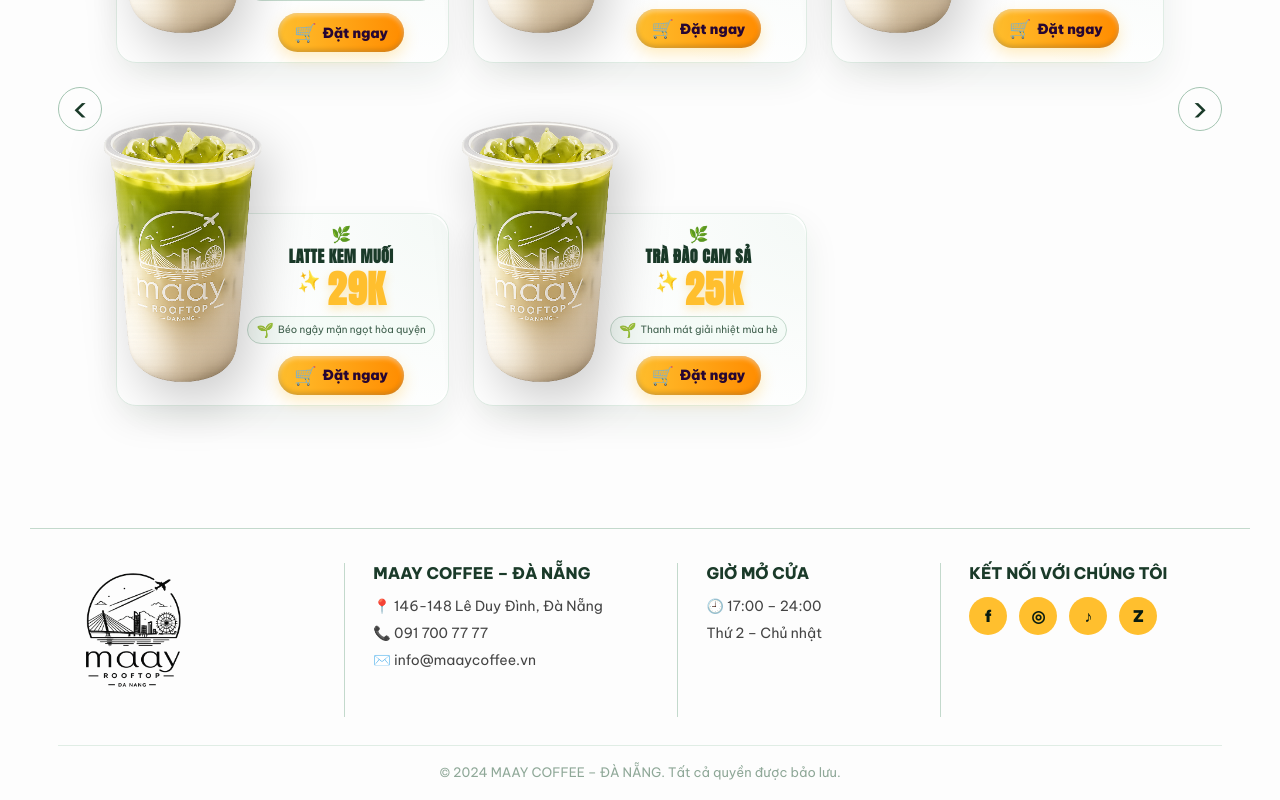
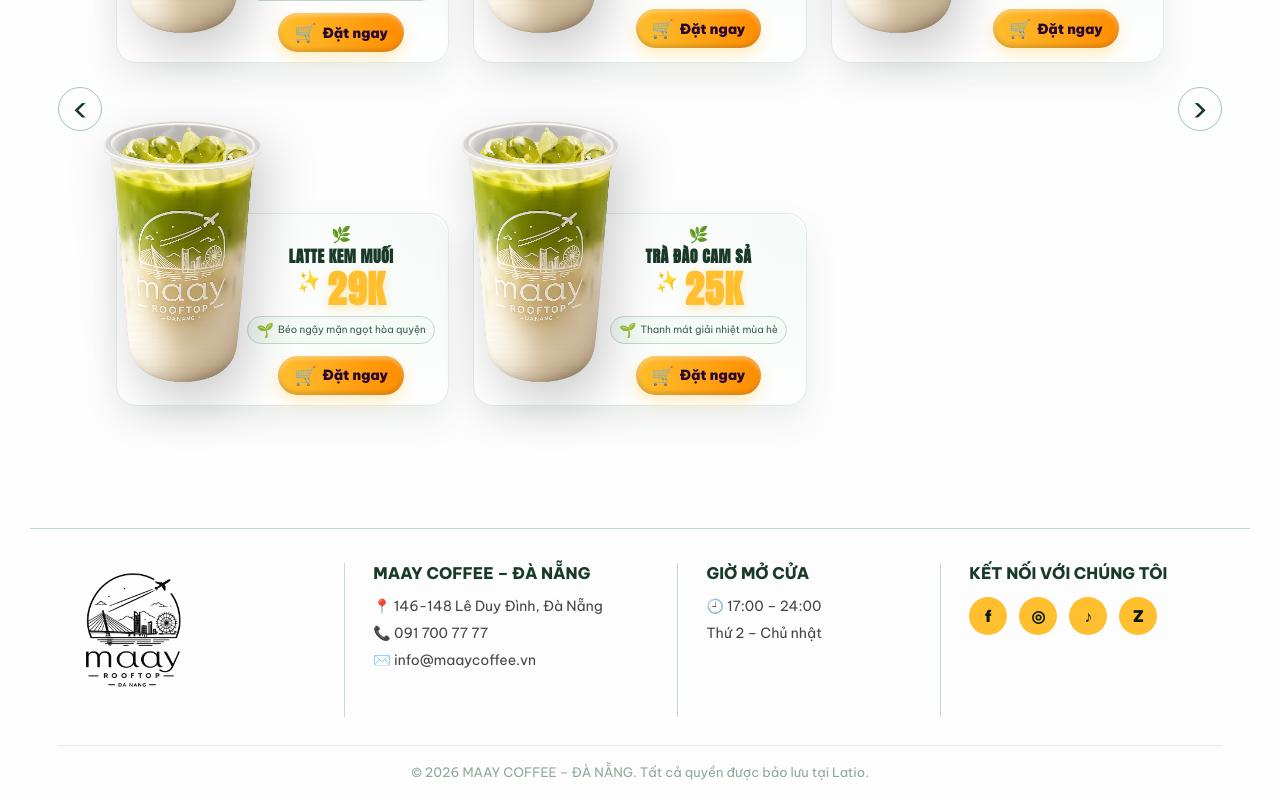
Before and after one commit to nalatio109-rgb/maayrooftopfrontend, a React (Vite) app: page / in a window 1280 px wide. Shown: the part 1256-2056 px from the top of the page. Built offline with nearby package versions, Linux system fonts and the light colour scheme; a web font is replaced by a local one.

Commit message:
Update footer copyright to 2026 and link to Latio

```diff
--- a/src/components/Footer.jsx
+++ b/src/components/Footer.jsx
@@ -31,7 +31,7 @@
       </div>
 
       <div className="copyright">
-        © 2024 MAAY COFFEE – ĐÀ NẴNG. Tất cả quyền được bảo lưu.
+        © 2026 MAAY COFFEE – ĐÀ NẴNG. Tất cả quyền được bảo lưu tại <a href="https://latio.vn/" target="_blank" rel="noopener noreferrer">Latio</a>.
       </div>
     </footer>
   );
```
